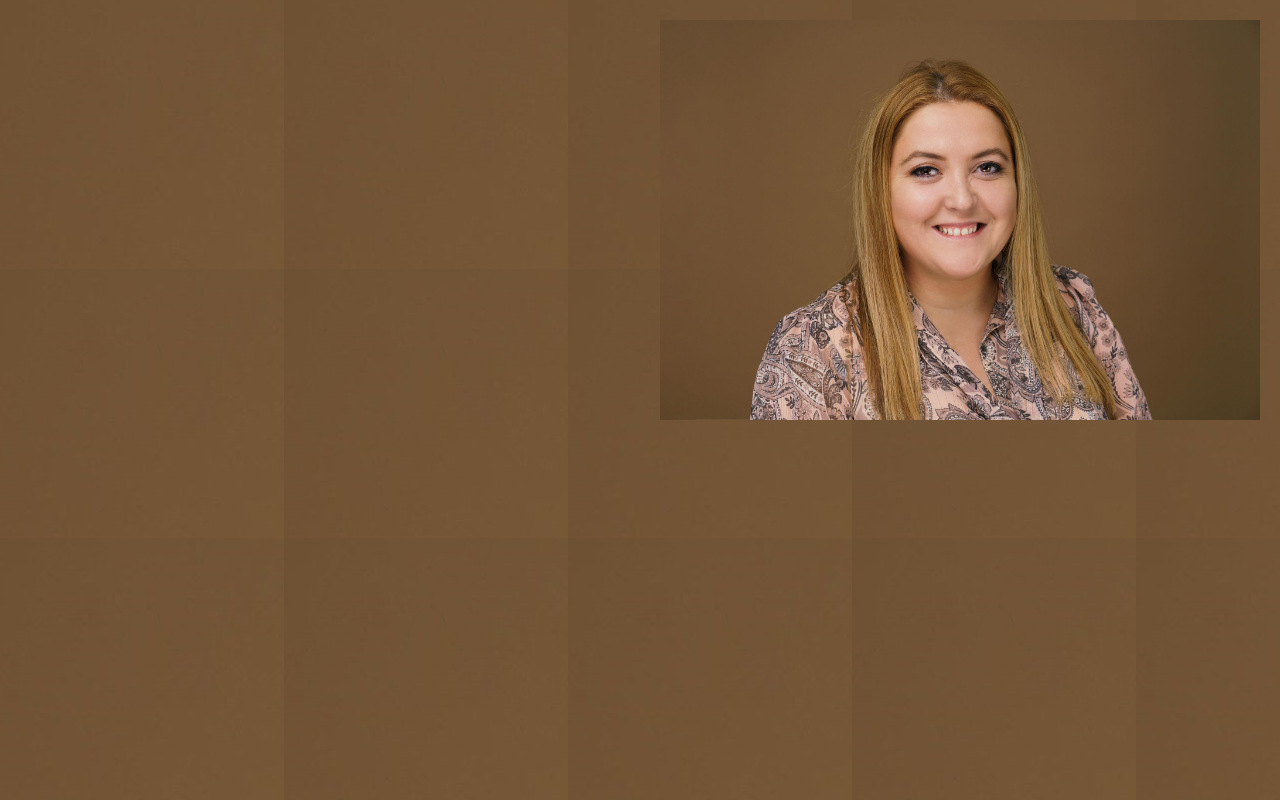
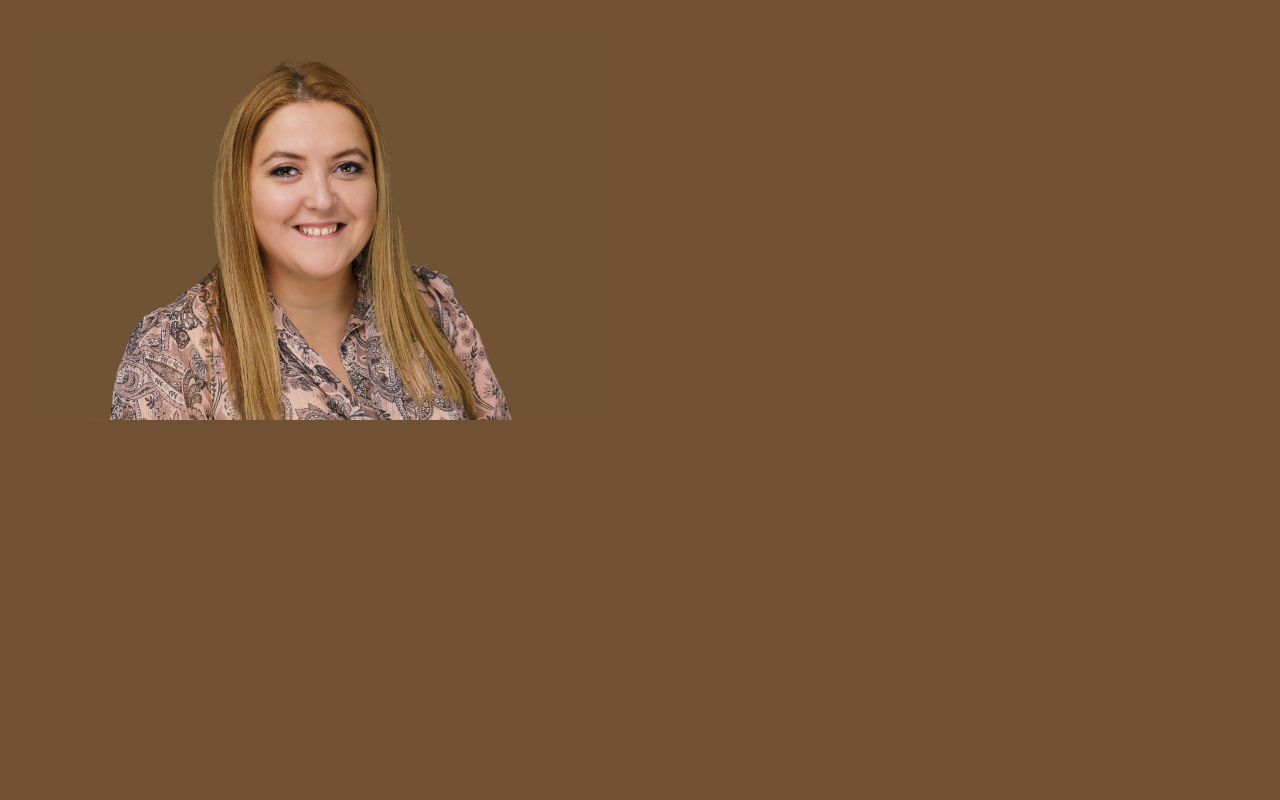
Before and after one commit to markmcwhirter/stephanie, a React (Create React App) app: page / in a window 1280 px wide. Shown: the top 800 px of the page. Built offline with nearby package versions, Linux system fonts and the light colour scheme.

Commit message:
add more images

```diff
--- a/src/App.js
+++ b/src/App.js
@@ -20,14 +20,17 @@ export default function App() {
       <MGMProvider>
         <div className="content" id="content">
           <div id="titlepage">
-          <div className="flex-container">
-                <div className="flex-child">
-                </div>
-                <div className="flex-child">
-                </div>
-                <div className="flex-child">
-                    <img src="images/steph1.jpg" className="image_sizer_large" />
-                </div>
+            <div className="flex-container">
+
+              <div className="flex-child">
+                <img src="images/steph1b.jpg" alt="" className="image_sizer_large" />
+              </div>
+
+              <div className="flex-child">
+              </div>
+              <div className="flex-child">
+
+              </div>
 
             </div>
           </div>
--- a/src/styles/index.css
+++ b/src/styles/index.css
@@ -80,10 +80,8 @@ ul {
 }
 
 #titlepage {
-    background-image: url("images/brown1.png");
-    background-repeat: repeat;
     height: 800px;
-    background-color: #DDAD86;
+    background-color: #705134;
     border-bottom: 1px solid #ccc;
     padding: 20px;
     box-sizing: border-box;
@@ -92,6 +90,18 @@ ul {
     height: 851px;
 }
 
+.white-border {
+  border: 1px solid white;
+  padding: 20px;
+  border-radius: 8px;
+  box-shadow: 0 4px 8px rgba(0, 0, 0, 0.1);
+  font-size: 15px;
+  line-height: 1.6;
+  max-width: 1000px;
+  margin: 10 auto;
+  color: #ffffff;
+
+}
 #biopage {
     height: 1000px;
     width: 100%;
```
Also changed, not shown: public/images/steph1a.jpg (added), public/images/steph1b.jpg (added).
